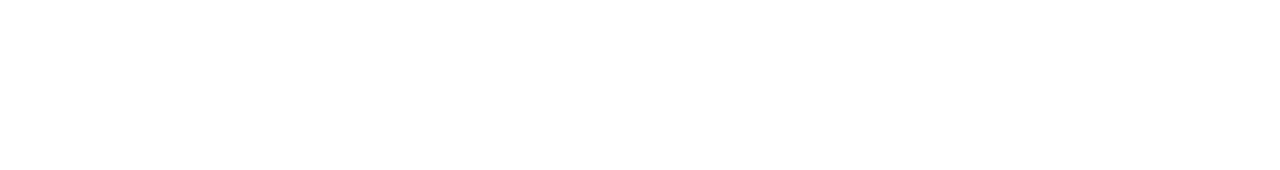
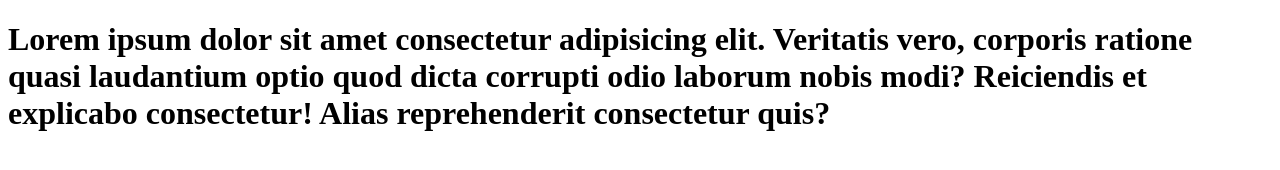
Before and after one commit to EdmilsonAlison/teste, a plain HTML site: page index.html in a window 1280 px wide. Drawn offline with Linux system fonts and the light colour scheme.

Commit message:
Comitando alterações

```diff
--- a/index.html
+++ b/index.html
@@ -7,6 +7,8 @@
     <title>Document</title>
 </head>
 <body>
-
+    <div>
+        <h1>Lorem ipsum dolor sit amet consectetur adipisicing elit. Veritatis vero, corporis ratione quasi laudantium optio quod dicta corrupti odio laborum nobis modi? Reiciendis et explicabo consectetur! Alias reprehenderit consectetur quis?</h1>
+    </div>
 </body>
 </html>
```
